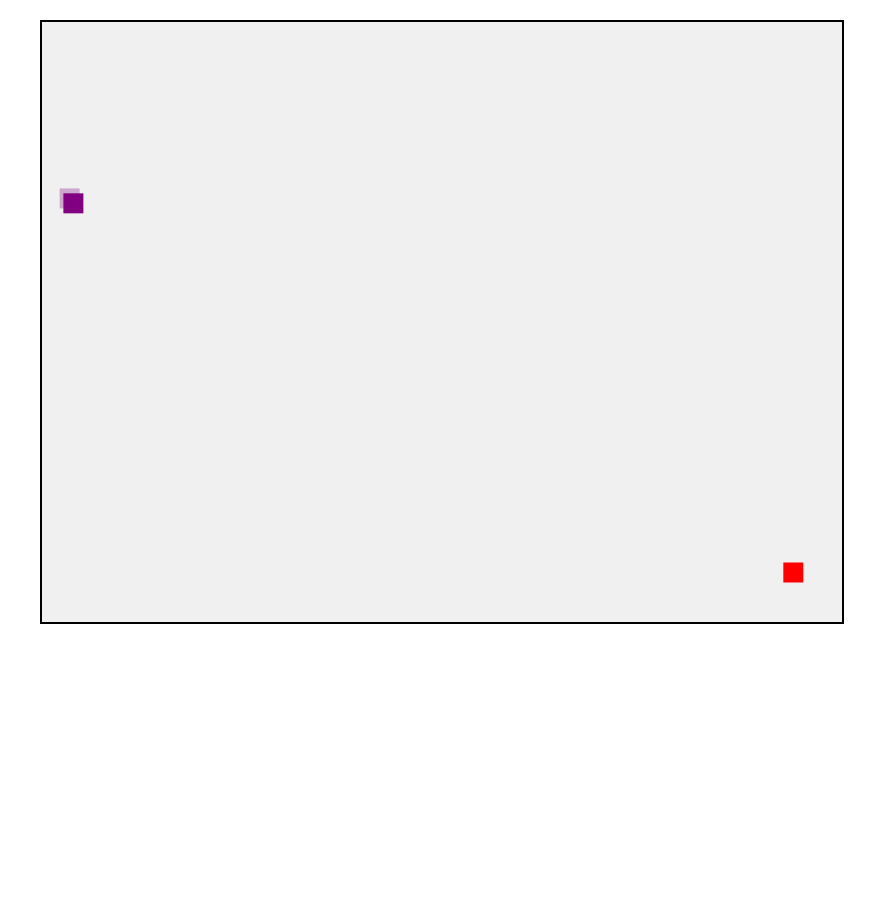
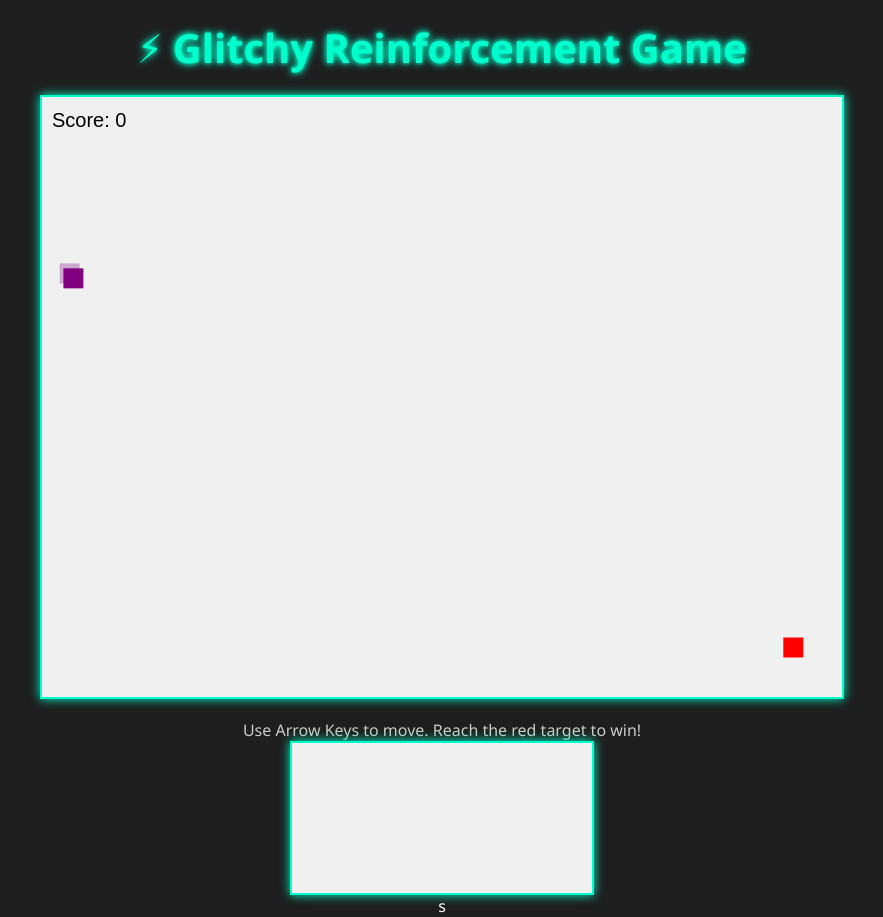
Before and after one commit to Prajwal-031/Project-1, a plain HTML site: page index.html in a window 1280 px wide. Shown: the whole page, without its empty margins (198-1081 px from the left). Before the commit the page ends 800 px from the top, so only its background shows below. Drawn offline with Linux system fonts and the light colour scheme.

Commit message:
Enhananced UI and Add score System

```diff
--- a/ML.js
+++ b/ML.js
@@ -41,6 +41,9 @@ let glitchStates = {
     speedMultiplier: 1
 };
 
+// Score variable
+let score = 0;
+
 // Handle keydown events
 document.addEventListener('keydown', (event) => {
     event.preventDefault();
@@ -61,6 +64,18 @@ document.addEventListener('keyup', (event) => {
         case 'ArrowRight': movement.right = false; break;
     }
 });
+
+// Sound effect function (simple beep using Web Audio API)
+function playBeep() {
+    const AudioContext = window.AudioContext || window.webkitAudioContext;
+    const audioCtx = new AudioContext();
+    const oscillator = audioCtx.createOscillator();
+    oscillator.type = 'square';
+    oscillator.frequency.setValueAtTime(440, audioCtx.currentTime); // A4 note
+    oscillator.connect(audioCtx.destination);
+    oscillator.start();
+    oscillator.stop(audioCtx.currentTime + 0.50); // beep duration 150ms
+}
 
 // Update player position with bugs
 function updatePlayerPosition() {
@@ -105,7 +120,7 @@ function updatePlayerPosition() {
     }
 }
 
-// Modified draw player with glitch effect
+// Draw player with glitch effect
 function drawPlayer() {
     ctx.fillStyle = player.color;
     ctx.fillRect(player.x, player.y, player.size, player.size);
@@ -123,20 +138,24 @@ function drawPlayer() {
     }
 }
 
-// Modified target behavior
+// Draw target with occasional movement
 function drawTarget() {
-    // Target occasionally moves
     if (Math.random() < 0.02) {
         target.x += (Math.random() - 0.5) * 20;
         target.y += (Math.random() - 0.5) * 20;
-
-        // Keep target in bounds
         target.x = Math.max(0, Math.min(canvas.width - target.size, target.x));
         target.y = Math.max(0, Math.min(canvas.height - target.size, target.y));
     }
 
     ctx.fillStyle = target.color;
     ctx.fillRect(target.x, target.y, target.size, target.size);
+}
+
+// Draw the current score
+function drawScore() {
+    ctx.fillStyle = 'black';
+    ctx.font = '20px Arial';
+    ctx.fillText(`Score: ${score}`, 10, 30);
 }
 
 // Clear the canvas
@@ -150,7 +169,9 @@ function checkWin() {
         player.x + player.size > target.x &&
         player.y < target.y + target.size &&
         player.y + player.size > target.y) {
-        alert('You reached the target!');
+
+        score++;               // Increase score
+        playBeep();            // Play beep sound
         resetGame();
     }
 }
@@ -170,6 +191,7 @@ function updateGame() {
     checkWin();
     drawPlayer();
     drawTarget();
+    drawScore();
     requestAnimationFrame(updateGame);
 }
 
--- a/index.html
+++ b/index.html
@@ -1,18 +1,53 @@
 <!DOCTYPE html>
-<html>
+<html lang="en">
 <head>
-    <title>Glitchy Game</title>
+  <meta charset="UTF-8" />
+  <meta name="viewport" content="width=device-width, initial-scale=1.0" />
+  <title>Glitchy Reinforcement Game</title>
   <style>
+    * {
+      margin: 0;
+      padding: 0;
+      box-sizing: border-box;
+    }
+
+    body {
+      background: #1e1e1e;
+      color: #fff;
+      font-family: 'Segoe UI', Tahoma, Geneva, Verdana, sans-serif;
+      display: flex;
+      flex-direction: column;
+      align-items: center;
+      justify-content: center;
+      min-height: 100vh;
+    }
+
+    h1 {
+      margin: 20px 0;
+      font-size: 2.5rem;
+      color: #00ffcc;
+      text-shadow: 0 0 5px #00ffcc, 0 0 10px #00ffcc;
+    }
+
     canvas {
-            border: 2px solid black;
-            display: block;
-            margin: 20px auto;
+      border: 2px solid #00ffcc;
       background: #f0f0f0;
+      box-shadow: 0 0 10px #00ffcc;
+    }
+
+    .info {
+      margin-top: 20px;
+      font-size: 1rem;
+      color: #ccc;
     }
   </style>
 </head>
 <body>
+  <h1>⚡ Glitchy Reinforcement Game</h1>
   <canvas id="modelCanvas"></canvas>
+  <p class="info">Use Arrow Keys to move. Reach the red target to win!</p>
   <script src="ML.js"></script>
+  <canvas id="modelCanvas"></canvas>s
+
 </body>
 </html>
```
Lines whose indentation alone changed are shown as unchanged.
